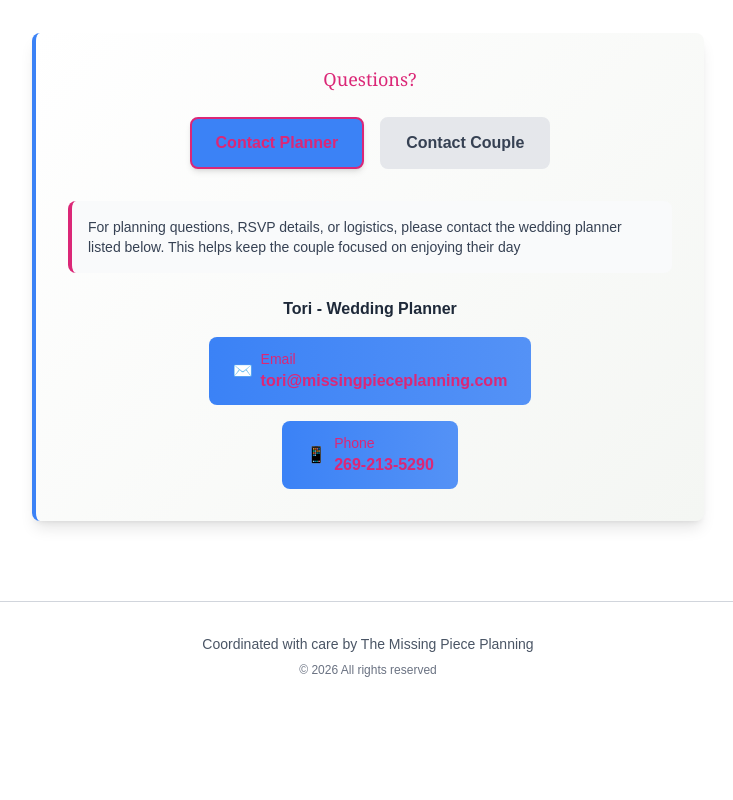
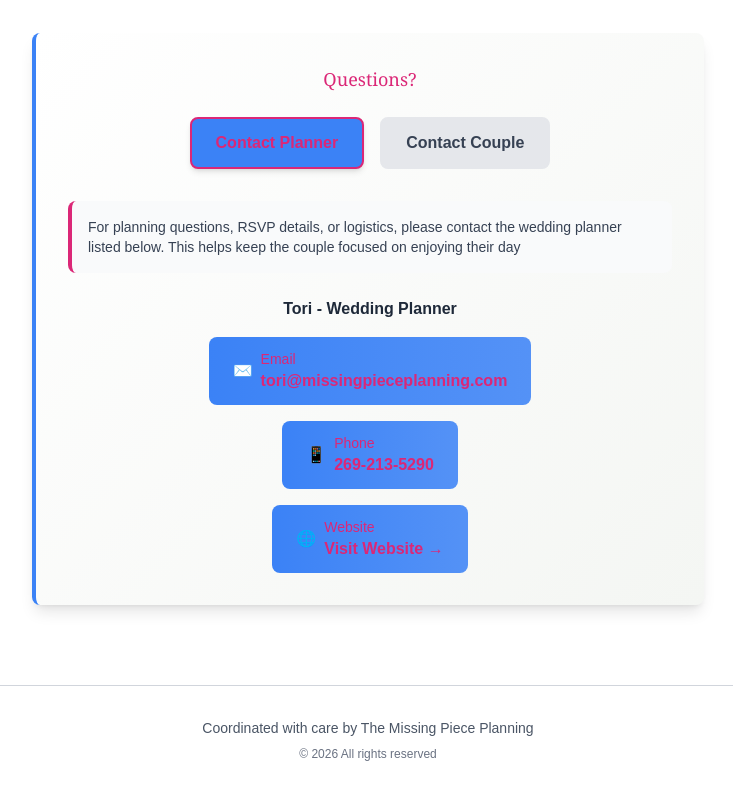
Before and after one commit to tori-ops/hybrid-stationary, a Next.js app: page /invite in a window 1280 px wide. Shown: the part 1411-2211 px from the top of the page, without its empty margins (272-1005 px from the left). Before the commit the page ends 2185 px from the top, so only its background shows below. Built offline with nearby package versions, Linux system fonts and the light colour scheme; no server answers.

Commit message:
Add planner website field - display on editing form and contact section for advertising

```diff
--- a/src/components/ContactSection.tsx
+++ b/src/components/ContactSection.tsx
@@ -89,7 +89,7 @@ export default function ContactSection({ config }: { config?: any }) {
           </div>
 
           {/* Phone Option */}
-          <div>
+          <div className="mb-4">
             <a
               href={`tel:${selectedContact.phone}`}
               className="inline-flex items-center gap-2 px-6 py-3 rounded-lg hover:shadow-lg transition-all"
@@ -105,6 +105,28 @@ export default function ContactSection({ config }: { config?: any }) {
               </div>
             </a>
           </div>
+
+          {/* Website Option - For Planner Only */}
+          {contactType === 'planner' && selectedContact.website && (
+            <div>
+              <a
+                href={selectedContact.website}
+                target="_blank"
+                rel="noopener noreferrer"
+                className="inline-flex items-center gap-2 px-6 py-3 rounded-lg hover:shadow-lg transition-all"
+                style={{
+                  background: `linear-gradient(to right, ${secondaryColor}, ${secondaryColor}dd)`,
+                  color: accentColor
+                }}
+              >
+                <span>🌐</span>
+                <div className="text-left">
+                  <p className="text-xs md:text-sm" style={{ color: accentColor }}>Website</p>
+                  <p className="font-semibold text-sm md:text-base" style={{ color: accentColor }}>Visit Website →</p>
+                </div>
+              </a>
+            </div>
+          )}
         </div>
       </div>
     </div>
--- a/src/components/InvitationForm.tsx
+++ b/src/components/InvitationForm.tsx
@@ -28,6 +28,7 @@ interface Invitation {
   planner_name: string;
   planner_email: string;
   planner_phone: string;
+  planner_website?: string;
   couple_contact_name: string;
   couple_contact_email: string;
   couple_contact_phone: string;
@@ -111,6 +112,7 @@ export default function InvitationForm({ invitation, onSave }: InvitationFormPro
       planner_name: '',
       planner_email: user?.email || '',
       planner_phone: '',
+      planner_website: '',
       couple_contact_name: '',
       couple_contact_email: '',
       couple_contact_phone: '',
@@ -1350,6 +1352,20 @@ export default function InvitationForm({ invitation, onSave }: InvitationFormPro
               style={{ '--tw-ring-color': '#274E13' } as React.CSSProperties}
             />
           </div>
+          <div>
+            <label className="block text-xs font-medium mb-2" style={{ color: '#274E13' }}>
+              Planner Website
+            </label>
+            <input
+              type="url"
+              name="planner_website"
+              value={formData.planner_website || ''}
+              onChange={handleChange}
+              placeholder="https://www.yourwebsite.com"
+              className="w-full px-4 py-2 border border-gray-300 rounded-lg focus:outline-none focus:ring-2 text-xs"
+              style={{ '--tw-ring-color': '#274E13' } as React.CSSProperties}
+            />
+          </div>
         </div>
 
         {/* Branding Uploads */}
--- a/src/config/weddingConfig.ts
+++ b/src/config/weddingConfig.ts
@@ -38,6 +38,7 @@ export const weddingConfig = {
       name: "Tori - Wedding Planner",
       email: "tori@missingpieceplanning.com",
       phone: "269-213-5290",
+      website: "https://www.missingpieceplanning.com",
     },
     couple: {
       name: "Bride & Groom",
--- a/src/lib/invitationConfig.ts
+++ b/src/lib/invitationConfig.ts
@@ -57,6 +57,7 @@ export function invitationToConfig(invitation: Invitation | null) {
         name: invitation.planner_name || weddingConfig.contacts.planner.name,
         email: invitation.planner_email || weddingConfig.contacts.planner.email,
         phone: invitation.planner_phone || weddingConfig.contacts.planner.phone,
+        website: invitation.planner_website || weddingConfig.contacts.planner.website,
       },
       couple: {
         name: invitation.couple_contact_name || weddingConfig.contacts.couple.name,
--- a/src/lib/supabase.ts
+++ b/src/lib/supabase.ts
@@ -33,6 +33,7 @@ export interface Invitation {
   planner_name: string | null;
   planner_email: string | null;
   planner_phone: string | null;
+  planner_website: string | null;
   couple_contact_name: string | null;
   couple_contact_email: string | null;
   couple_contact_phone: string | null;
```
Also changed, not shown: 1 other file (tests, documents, lock files or other folders).
